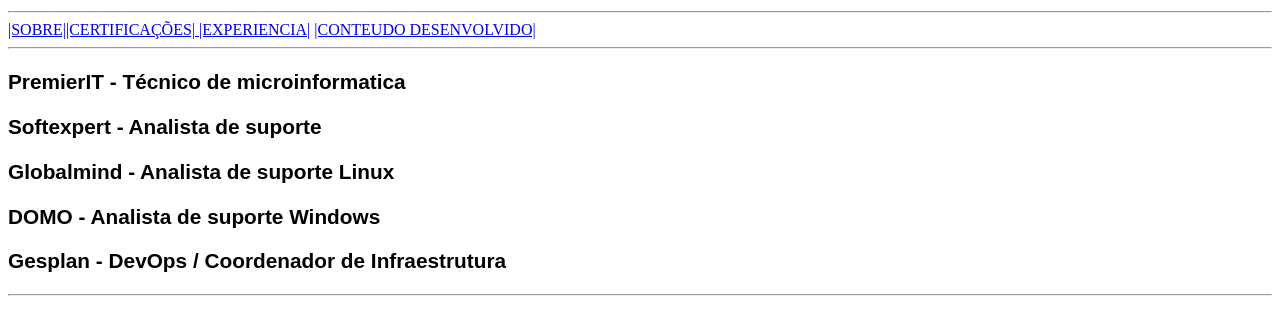
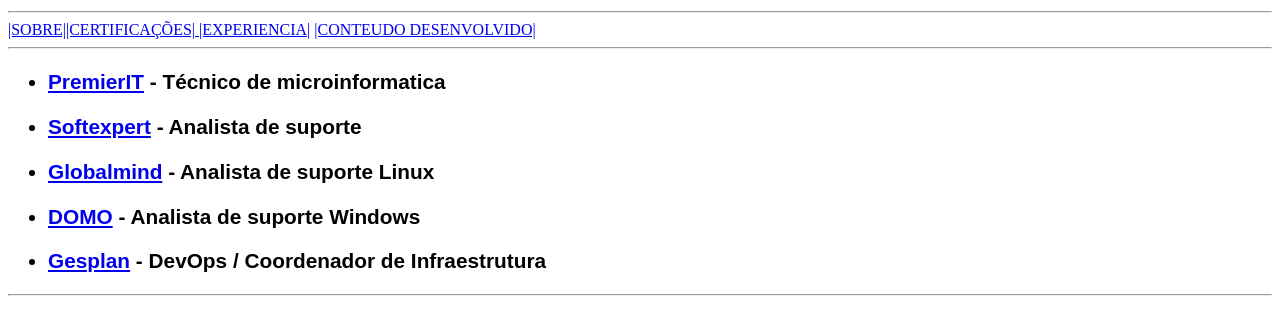
Before and after one commit to renedlean/profile, a plain HTML site: page professional.html in a window 1280 px wide. Shown: the part 188-522 px from the top of the page. Drawn offline with Linux system fonts and the light colour scheme.

Commit message:
new version

```diff
--- a/professional.html
+++ b/professional.html
@@ -10,11 +10,13 @@
     <a href="index.html">|SOBRE|</a><a href="certification.html">|CERTIFICAÇÕES|&nbsp;<a href="professional.html">|EXPERIENCIA|</a>&nbsp;<a href="tech.html">|CONTEUDO DESENVOLVIDO|</a>
     <hr>
     <div class="font-properties">
-        <p>PremierIT - Técnico de microinformatica</p>
-        <p>Softexpert - Analista de suporte</p>
-        <p>Globalmind - Analista de suporte Linux</p>
-        <p>DOMO - Analista de suporte Windows</p>
-        <p>Gesplan - DevOps / Coordenador de Infraestrutura</p>
+        <ul>
+            <li><p><a href="www.premierit.com.br">PremierIT</a> - Técnico de microinformatica</p></li>
+            <li><p><a href="www.softexpert.com.br">Softexpert</a> - Analista de suporte</p></li>
+            <li><p><a href="www.globalmind.com.br">Globalmind</a> - Analista de suporte Linux</p></li>
+            <li><p><a href="www.domosolucoes.com.br">DOMO</a> - Analista de suporte Windows</p></li>
+            <li><p><a href="www.gesplan.com.br">Gesplan</a> - DevOps / Coordenador de Infraestrutura</p></li>
+        </ul>
     </div>
     <hr>
   </body>
```
